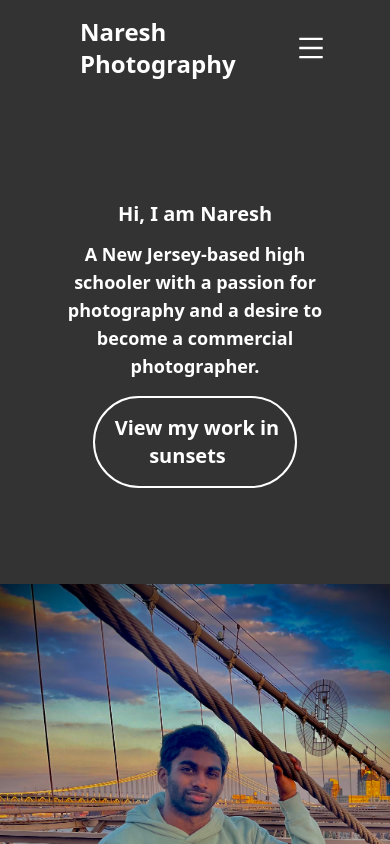
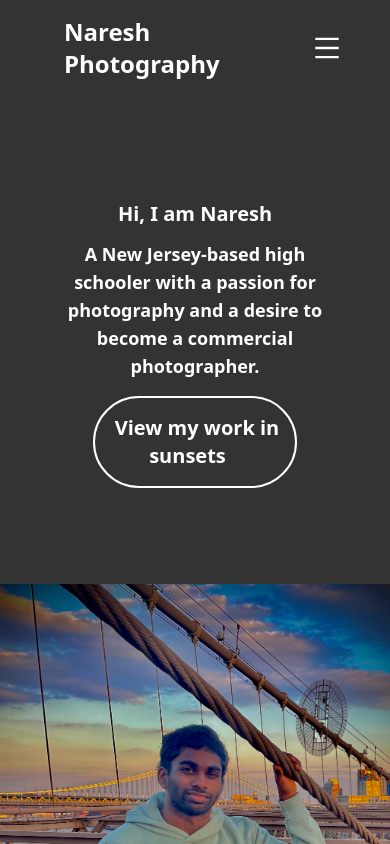
Before and after one commit to gajanm/photography-website, a React (Create React App) app: page / in a window 390 px wide. Shown: the top 844 px of the page. Built offline with nearby package versions, Linux system fonts and the light colour scheme.

Commit message:
fix to menu bar

```diff
--- a/src/components/Navbar.jsx
+++ b/src/components/Navbar.jsx
@@ -12,14 +12,14 @@ const Navbar = () => {
   }
 
   return (
-    <div className='z-10 flex fixed justify-between items-center h-24 w-[100%] mx-auto px-16 text-white bg-[#333333] '>
+    <div className='z-10 flex fixed justify-between items-center h-24 w-[100%] mx-auto px-12 text-white bg-[#333333] '>
         <h1 className='p-4 w-[75%] text-2xl md:text-3xl font-bold text-white'>Naresh Photography</h1>
         <ul className = 'hidden md:flex '>
           <li className='p-4'><Link to='/'> Home </Link></li>
           <li className='p-4'><Link to='/portfolio'>Portfolio</Link></li>
           <li className='p-4'><Link to='/contact'>Contact</Link></li>
         </ul>
-        <div onClick={handleNav} className='block md:hidden md:pl-0 pl-8' >
+        <div onClick={handleNav} className='block md:hidden   ' >
             {!nav ? <AiOutlineClose size={30} /> : <AiOutlineMenu size={30} /> }
 
         </div>
```
